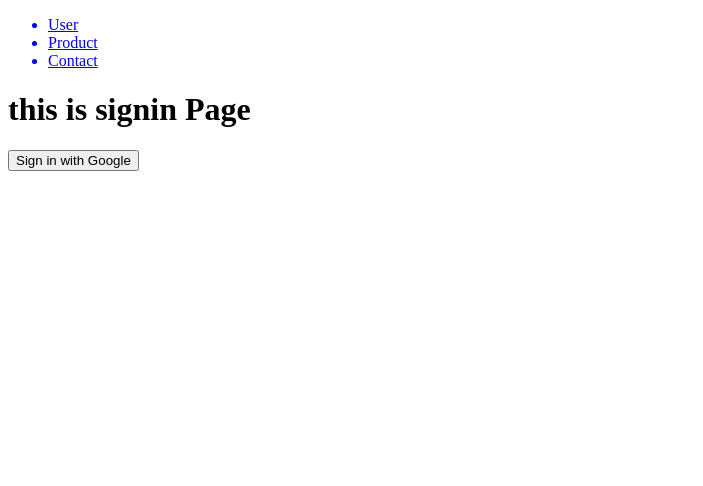
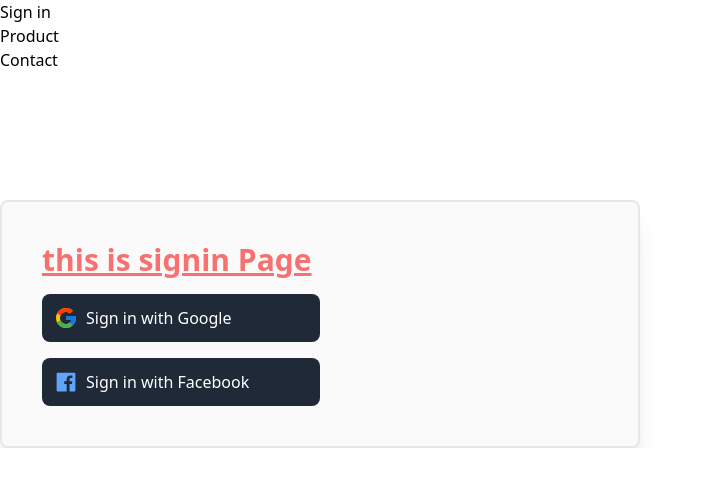
Before and after one commit to umermemon4648/nextjs-firebase-auth, a Next.js app: page /auth/signin in a window 1280 px wide. Shown: the top 486 px of the page, without its empty margins (0-703 px from the left). Built offline with nearby package versions, Linux system fonts and the light colour scheme.

Commit message:
creating UI for signup page

```diff
--- a/package.json
+++ b/package.json
@@ -16,6 +16,12 @@
     "next": "13.3.0",
     "react": "18.2.0",
     "react-dom": "18.2.0",
+    "react-icons": "^4.8.0",
     "typescript": "5.0.4"
+  },
+  "devDependencies": {
+    "autoprefixer": "^10.4.14",
+    "postcss": "^8.4.23",
+    "tailwindcss": "^3.3.1"
   }
 }
--- /dev/null
+++ b/postcss.config.js
@@ -0,0 +1,6 @@
+module.exports = {
+  plugins: {
+    tailwindcss: {},
+    autoprefixer: {},
+  },
+}
--- a/src/components/Navbar.tsx
+++ b/src/components/Navbar.tsx
@@ -7,7 +7,7 @@ const Navbar = () => {
 
     <nav>
         <ul>
-            <Link href="/auth/user"><li >User</li></Link>
+            <Link href="/auth/signin"><li >Sign in</li></Link>
             <Link href="/product"><li >Product</li></Link>
             <Link href="/contact"><li >Contact</li></Link>
         </ul>
--- a/src/pages/_app.tsx
+++ b/src/pages/_app.tsx
@@ -1,4 +1,4 @@
-// import '@/styles/globals.css'
+import '@/styles/globals.css'
 import type { AppProps } from 'next/app'
 import Navbar from '@/components/Navbar'
 
--- a/src/pages/auth/signin.jsx
+++ b/src/pages/auth/signin.jsx
@@ -2,6 +2,8 @@ import {auth, fbProvider, googleProvider, githubProvider} from '../../config/fir
 import {signInWithPopup, signOut} from 'firebase/auth'
 import { useState, useEffect } from 'react';
 import { useRouter } from 'next/router';
+import {AiFillFacebook} from 'react-icons/ai'
+import {FcGoogle} from 'react-icons/fc'
 
 const signin = () => {
   const router = useRouter();
@@ -53,13 +55,23 @@ const signin = () => {
 ) : (
   <button onClick={googleSignin} type="submit">Sign in with Google</button>
 )} */}
+<div className='shadow-xl mt-32 bg-[#fafafa] p-10 text-gray-700 rounded-lg border-2  w-1/2'>
 
-<h1>this is signin Page</h1>
+<h1 className='text-red-400 text-3xl font-bold underline'>this is signin Page</h1>
 
-  <button onClick={googleSignin} type="submit">Sign in with Google</button>
+<div className='flex flex-col gap-4 mt-4'>
+  <button className='text-white bg-gray-800 w-1/2 p-3 font-medium rounded-lg flex align-middle gap-2 hover:bg-gray-700' onClick={googleSignin} type="submit">
+    <FcGoogle className='text-2xl'/>
+    Sign in with Google</button>
+
+  <button className='text-white bg-gray-800 w-1/2 p-3 font-medium rounded-lg flex align-middle gap-2 hover:bg-gray-700' onClick={googleSignin} type="submit">
+    <AiFillFacebook className='text-2xl text-blue-400'/>
+    Sign in with Facebook</button>
 
 
+</div>
 
+</div>
     </>
   )
 }
--- a/src/styles/globals.css
+++ b/src/styles/globals.css
@@ -1,3 +1,7 @@
+@tailwind base;
+@tailwind components;
+@tailwind utilities;
+
 :root {
   --max-width: 1100px;
   --border-radius: 12px;
@@ -86,13 +90,16 @@ body {
 }
 
 body {
-  color: rgb(var(--foreground-rgb));
+  /* color: rgb(var(--foreground-rgb));
   background: linear-gradient(
       to bottom,
       transparent,
       rgb(var(--background-end-rgb))
     )
-    rgb(var(--background-start-rgb));
+    rgb(var(--background-start-rgb)); */
+    /* background-color: #e1e4e5; */
+    /* background-color: #ffffff80; */
+    background-color: rgba(255, 255, 255, 1);
 }
 
 a {
--- /dev/null
+++ b/tailwind.config.js
@@ -0,0 +1,17 @@
+/** @type {import('tailwindcss').Config} */
+module.exports = {
+  content: [
+
+    "./app/**/*.{js,ts,jsx,tsx,mdx}",
+    "./pages/**/*.{js,ts,jsx,tsx,mdx}",
+    "./components/**/*.{js,ts,jsx,tsx,mdx}",
+
+    // Or if using `src` directory:
+    "./src/**/*.{js,ts,jsx,tsx,mdx}",
+
+  ],
+  theme: {
+    extend: {},
+  },
+  plugins: [],
+}
```
Also changed, not shown: 1 other file (tests, documents, lock files or other folders).
